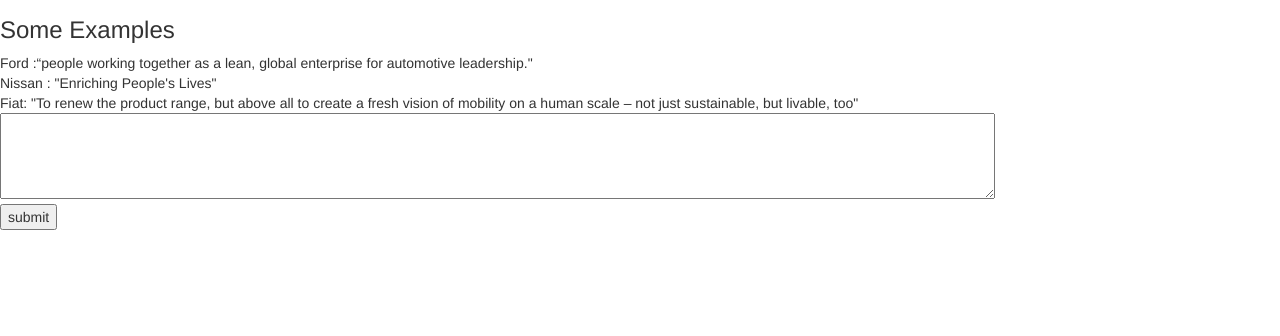
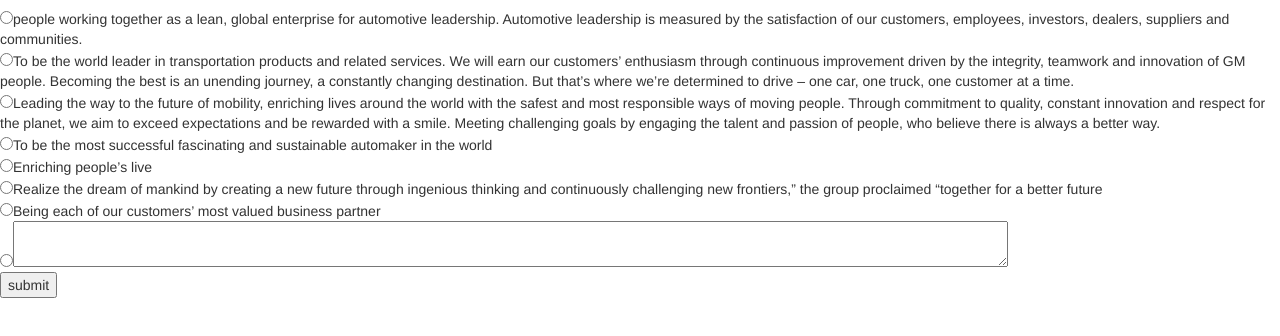
Before and after one commit to naveenb29/project, a plain HTML site: page vision.html in a window 1280 px wide. Shown: the part 56-392 px from the top of the page. Drawn offline with nearby package versions, Linux system fonts and the light colour scheme.

Commit message:
Pushing updates

```diff
--- a/vision.html
+++ b/vision.html
@@ -9,14 +9,33 @@
 <body>
 <h2>Vision</h2>
 
-<h3>Some Examples </h3>
 
-Ford :“people working together as a lean, global enterprise for automotive leadership." <br>
-Nissan : "Enriching People's Lives" <br>
-Fiat: "To renew the product range, but above all to create a fresh vision of
-mobility on a human scale – not just sustainable, but livable, too" <br>
 
-<textarea  rows="4" cols="120" name="vision" > </textarea> <br>
+
+
+<input type="radio" name="vision" value="vision1">people working together as a lean, global enterprise for automotive leadership. Automotive leadership is measured by the satisfaction of our customers, employees, investors, dealers, suppliers and communities.<br>
+
+<input type="radio" name="vision" value="vision2">To be the world leader in transportation products and related services. We will earn our customers’ enthusiasm through continuous improvement driven by the integrity, teamwork and innovation of GM people. Becoming the best is an unending journey, a constantly changing destination. But that’s where we’re determined to drive – one car, one truck, one customer at a time.<br>
+
+<input type="radio" name="vision" value="vision3">Leading the way to the future of mobility, enriching lives around the world with the safest and most responsible ways of moving people. Through commitment to quality, constant innovation and respect for the planet, we aim to exceed expectations and be rewarded with a smile. Meeting challenging goals by engaging the talent and passion of people, who believe there is always a better way.<br>
+
+<input type="radio" name="vision" value="vision3">To be the most successful fascinating and sustainable automaker in the world<br>
+
+
+<input type="radio" name="vision" value="vision4">Enriching people’s live<br>
+
+
+
+<input type="radio" name="vision" value="vision5">Realize the dream of mankind by creating a new future through ingenious thinking and continuously challenging new frontiers,” the group proclaimed “together for a better future<br>
+
+
+
+<input type="radio" name="vision" value="vision6">Being each of our customers’ most valued business partner<br>
+
+
+
+
+<input type="radio" name="vision" value="vision7"><textarea  rows="2" cols="120" name="vision" > </textarea> <br>
 
 <input type="button" name="submit" value="submit">  <br>
 </body>
```
Also changed, not shown: industry.html (+2 -1 lines), mission.html (+16 -8 lines), 1 other file.
